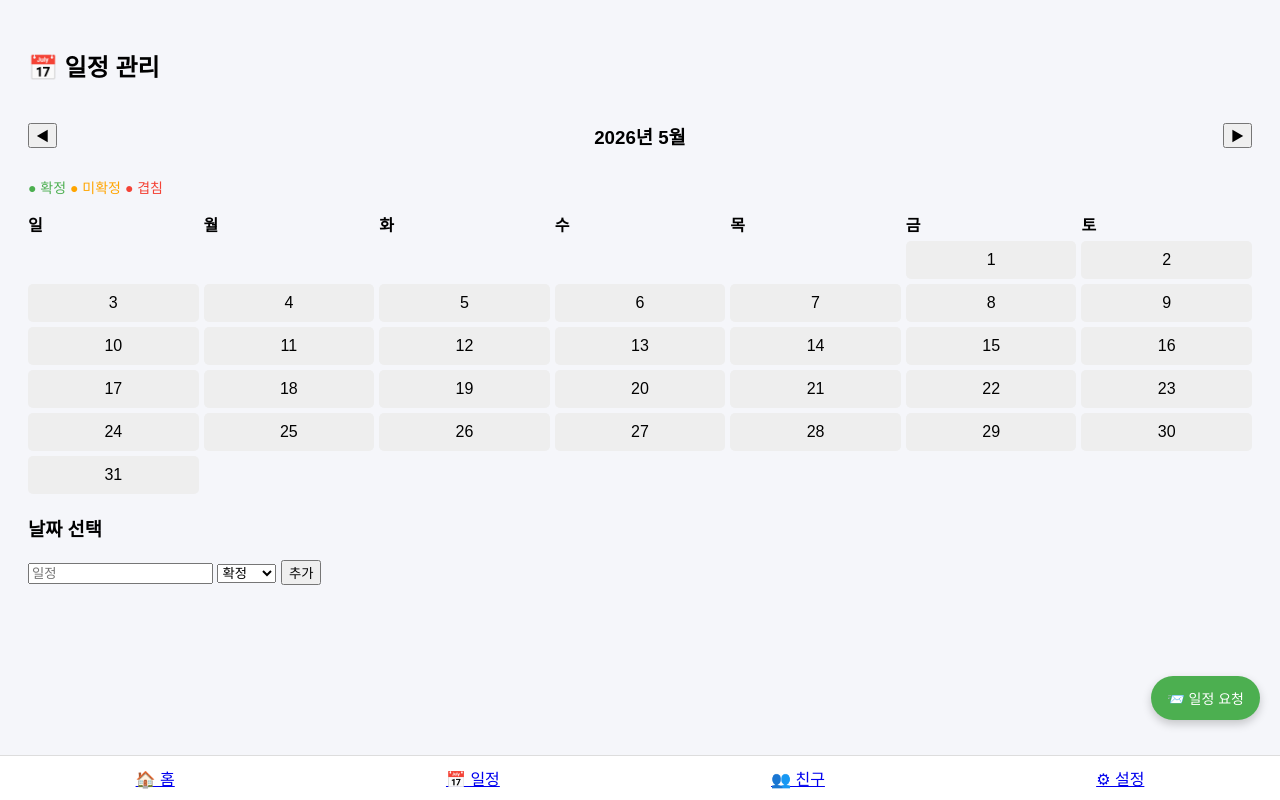
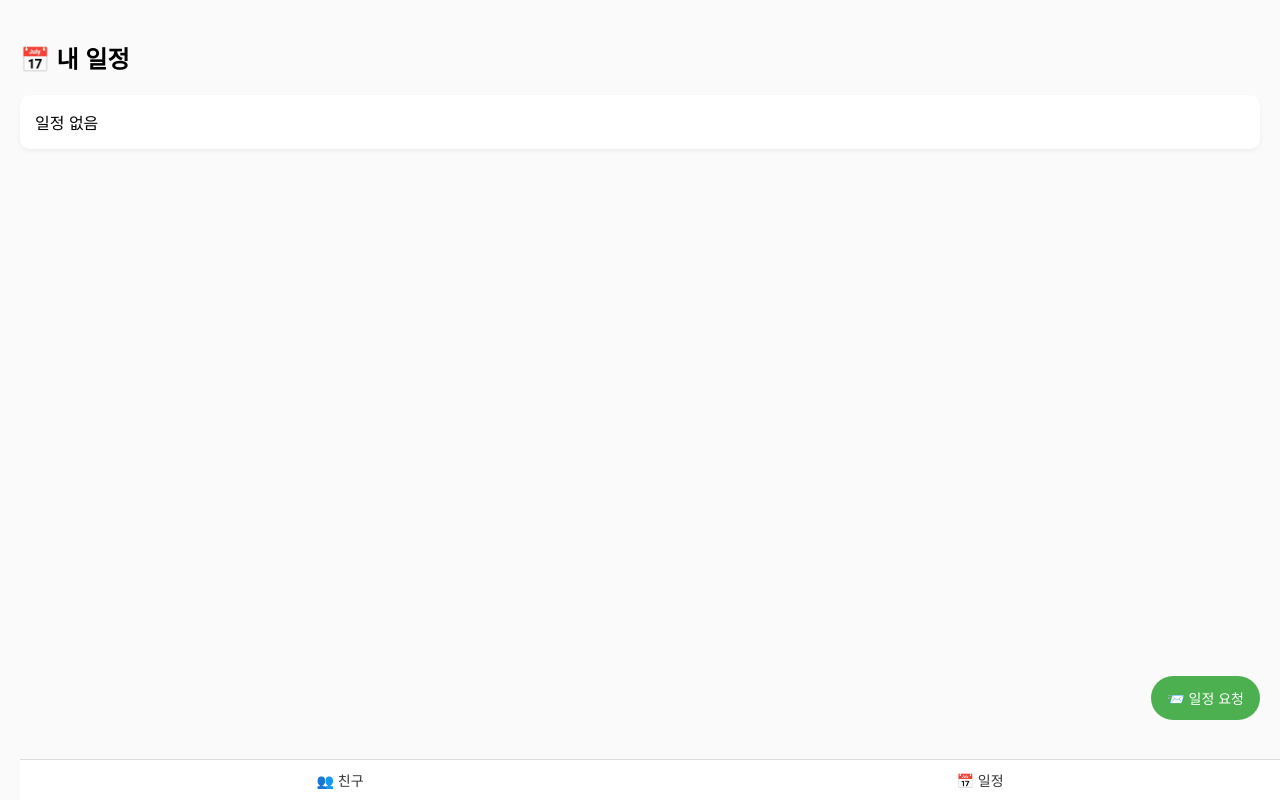
Before and after one commit to rightpleft/dayjeong, a Django app: page /add/ in a window 1280 px wide. Run offline with Django 4.2, Linux system fonts and the light colour scheme; the visitor is signed in with stand-in values (Sample User, id 1).

Commit message:
스케쥴 창 수정

```diff
--- a/user/templates/add_schedule.html
+++ b/user/templates/add_schedule.html
@@ -2,63 +2,54 @@
 <html lang="ko">
 <head>
     <meta charset="UTF-8">
-<title>일정 관리</title>
+    <title>일정</title>
 
     <style>
         body {
             font-family: Arial;
-    padding:20px;
-    background:#f5f6fa;
-    padding-bottom: 80px; /* 하단바 + 버튼 공간 */
+            margin: 0;
+            padding: 20px;
+            background: #fafafa;
         }
 
-/* 상단 */
-.header {
-    display:flex;
-    justify-content:space-between;
-    align-items:center;
-    margin-bottom:10px;
+        h2 {
+            margin-bottom: 20px;
         }
 
-/* 캘린더 */
-.calendar {
-    display:grid;
-    grid-template-columns: repeat(7, 1fr);
-    gap:5px;
-    margin-bottom:20px;
+        /* 일정 카드 */
+        .schedule-box {
+            background: white;
+            padding: 15px;
+            border-radius: 10px;
+            margin-bottom: 10px;
+            box-shadow: 0 2px 5px rgba(0,0,0,0.05);
         }
 
-.day {
-    padding:10px;
-    text-align:center;
-    border-radius:5px;
-    background:#eee;
-    cursor:pointer;
+        /* floating 버튼 */
+        .floating-btn {
+            position: fixed;
+            right: 20px;
+            bottom: 80px;
+            padding: 12px 16px;
+            background: #4CAF50;
+            color: white;
+            border-radius: 25px;
+            text-decoration: none;
+            font-size: 14px;
         }
 
-/* 상태 색 */
-.확정 { background:#4CAF50; color:white; }
-.겹침 { background:#f44336; color:white; }
-.미확정 { background:orange; color:white; }
-
-/* 상태 설명 */
-.legend {
-    margin-bottom:15px;
-    font-size:14px;
+        /* 요청 개수 */
+        .badge {
+            background: red;
+            border-radius: 50%;
+            padding: 3px 7px;
+            margin-left: 5px;
         }
 
-/* 리스트 */
-.schedule-item {
-    padding:10px;
-    background:white;
-    margin-top:5px;
-}
-
-/* 하단 네비 */
+        /* 하단 바 */
         .bottom-nav {
             position: fixed;
             bottom: 0;
-    left:0;
             width: 100%;
             background: white;
             border-top: 1px solid #ddd;
@@ -67,72 +58,25 @@ body {
             padding: 10px 0;
         }
 
-/* 🔥 플로팅 버튼 */
-.floating-btn {
-    position: fixed;
-    right: 20px;
-    bottom: 80px;
-
-    padding: 12px 16px;
-    background: #4CAF50;
-    color: white;
-
-    border-radius: 25px;
+        .bottom-nav a {
+            text-decoration: none;
+            color: #333;
             font-size: 14px;
-    text-decoration: none;
-
-    display: flex;
-    align-items: center;
-    gap: 6px;
-
-    box-shadow: 0 4px 10px rgba(0,0,0,0.2);
-}
-
-/* 🔴 요청 개수 */
-.badge {
-    background: red;
-    color: white;
-    border-radius: 50%;
-    padding: 3px 7px;
-    font-size: 12px;
         }
     </style>
 </head>
 
 <body>
 
-<h2>📅 일정 관리</h2>
+<h2>📅 내 일정</h2>
 
-<!-- 월 이동 -->
-<div class="header">
-    <button onclick="prevMonth()">◀</button>
-    <h3 id="month"></h3>
-    <button onclick="nextMonth()">▶</button>
+<!-- 일정 목록 (지금은 테스트용) -->
+<div class="schedule-box">
+    일정 없음
 </div>
 
-<!-- 상태 설명 -->
-<div class="legend">
-    <span style="color:#4CAF50;">● 확정</span>
-    <span style="color:orange;">● 미확정</span>
-    <span style="color:#f44336;">● 겹침</span>
-</div>
 
-<!-- 캘린더 -->
-<div id="calendar" class="calendar"></div>
-
-<h3 id="date">날짜 선택</h3>
-
-<input type="text" id="title" placeholder="일정">
-<select id="status">
-    <option value="확정">확정</option>
-    <option value="미확정">미확정</option>
-</select>
-
-<button onclick="add()">추가</button>
-
-<div id="list"></div>
-
-<!-- 🔥 일정 요청 버튼 -->
+<!-- 📨 일정 요청 버튼 -->
 <a href="/schedule-requests/" class="floating-btn">
     📨 일정 요청
     {% if request_count > 0 %}
@@ -140,150 +84,12 @@ body {
     {% endif %}
 </a>
 
+
 <!-- 하단 네비 -->
 <div class="bottom-nav">
-    <a href="/">🏠 홈</a>
+    <a href="/friends/">👥 친구</a>
     <a href="/add/">📅 일정</a>
-    <a href="/friends/">👥 친구</a>
-    <a href="/settings/">⚙ 설정</a>
 </div>
-
-<script>
-let selected = null;
-let now = new Date();
-now.setDate(1);
-
-function key(){
-    return `cal-${now.getFullYear()}-${now.getMonth()}`;
-}
-
-function loadCal(){
-    const cal = document.getElementById("calendar");
-    cal.innerHTML = "";
-
-    const year = now.getFullYear();
-    const month = now.getMonth();
-
-    document.getElementById("month").innerText =
-        `${year}년 ${month+1}월`;
-
-    const saved = JSON.parse(localStorage.getItem(key())) || {};
-
-    const firstDay = new Date(year, month, 1).getDay();
-    const lastDay = new Date(year, month+1, 0).getDate();
-
-    // 요일
-    const days = ["일","월","화","수","목","금","토"];
-    days.forEach(d=>{
-        const div = document.createElement("div");
-        div.innerText = d;
-        div.style.fontWeight = "bold";
-        cal.appendChild(div);
-    });
-
-    // 빈칸
-    for(let i=0; i<firstDay; i++){
-        cal.appendChild(document.createElement("div"));
-    }
-
-    // 날짜
-    for(let d=1; d<=lastDay; d++){
-        const div = document.createElement("div");
-        div.className = "day";
-        div.innerText = d;
-
-        if(saved[d]){
-            if(saved[d].length > 1){
-                div.classList.add("겹침");
-            } else {
-                div.classList.add(saved[d][0].status);
-            }
-        }
-
-        div.onclick = () => select(d);
-        cal.appendChild(div);
-    }
-}
-
-function prevMonth(){
-    now.setMonth(now.getMonth() - 1);
-    now.setDate(1);
-    loadCal();
-}
-
-function nextMonth(){
-    now.setMonth(now.getMonth() + 1);
-    now.setDate(1);
-    loadCal();
-}
-
-function select(d){
-    selected = d;
-    document.getElementById("date").innerText =
-        `${now.getMonth()+1}/${d}`;
-    loadList();
-}
-
-function loadList(){
-    const saved = JSON.parse(localStorage.getItem(key())) || {};
-    const list = document.getElementById("list");
-    list.innerHTML = "";
-
-    if(saved[selected]){
-        saved[selected].forEach((s,i)=>{
-            const div = document.createElement("div");
-            div.className = "schedule-item";
-            div.innerHTML = `
-                ${s.title} (${s.status})
-                <button onclick="del(${i})">삭제</button>
-            `;
-            list.appendChild(div);
-        });
-    }
-}
-
-function add(){
-    const title = document.getElementById("title").value;
-    const status = document.getElementById("status").value;
-
-    if(!selected || !title){
-        alert("입력해!");
-        return;
-    }
-
-    const saved = JSON.parse(localStorage.getItem(key())) || {};
-
-    if(!saved[selected]){
-        saved[selected] = [];
-    }
-
-    saved[selected].push({title, status});
-
-    localStorage.setItem(key(), JSON.stringify(saved));
-
-    document.getElementById("title").value = "";
-
-    loadCal();
-    loadList();
-}
-
-function del(i){
-    const saved = JSON.parse(localStorage.getItem(key())) || {};
-
-    saved[selected].splice(i,1);
-
-    if(saved[selected].length === 0){
-        delete saved[selected];
-    }
-
-    localStorage.setItem(key(), JSON.stringify(saved));
-
-    loadCal();
-    loadList();
-}
-
-loadCal();
-</script>
 
 </body>
 </html>
```
Also changed, not shown: db.sqlite3, user/migrations/0002_schedulerequest_schedule.py (added). Lines whose indentation alone changed are shown as unchanged.
